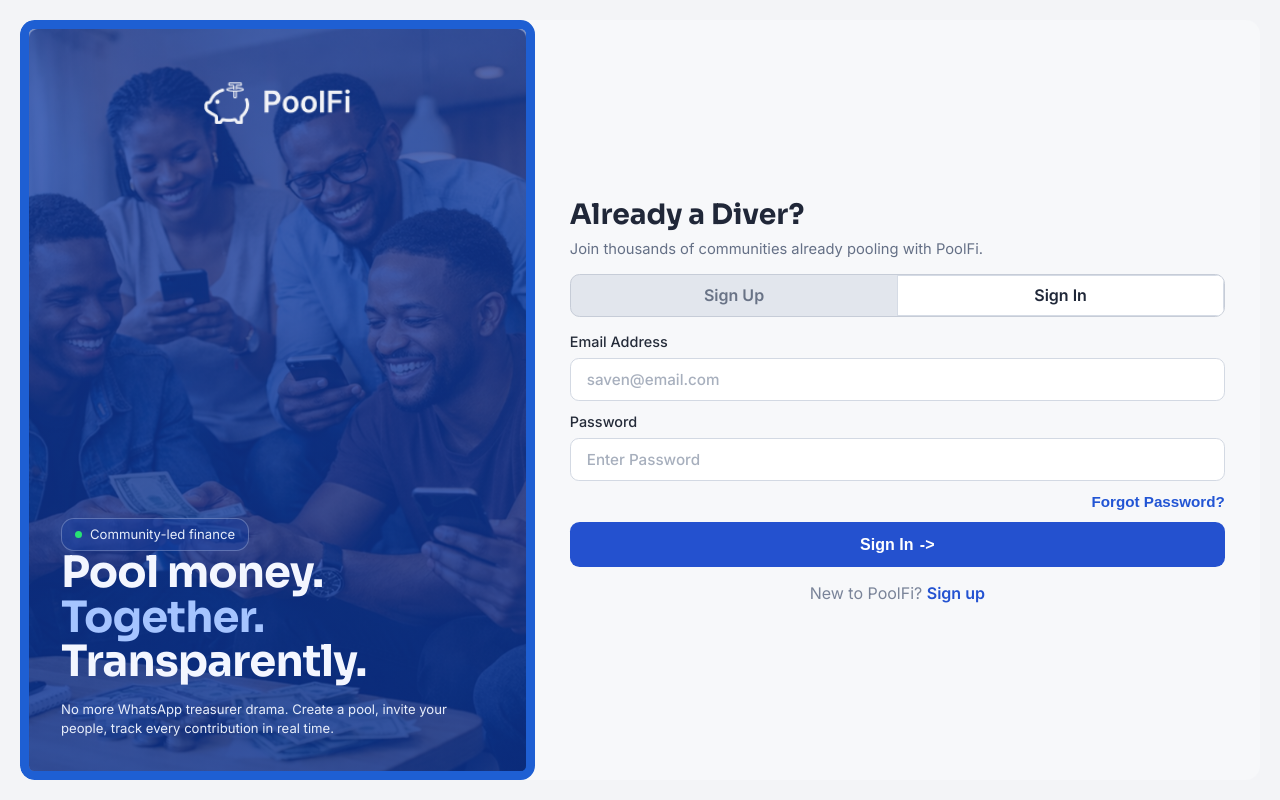
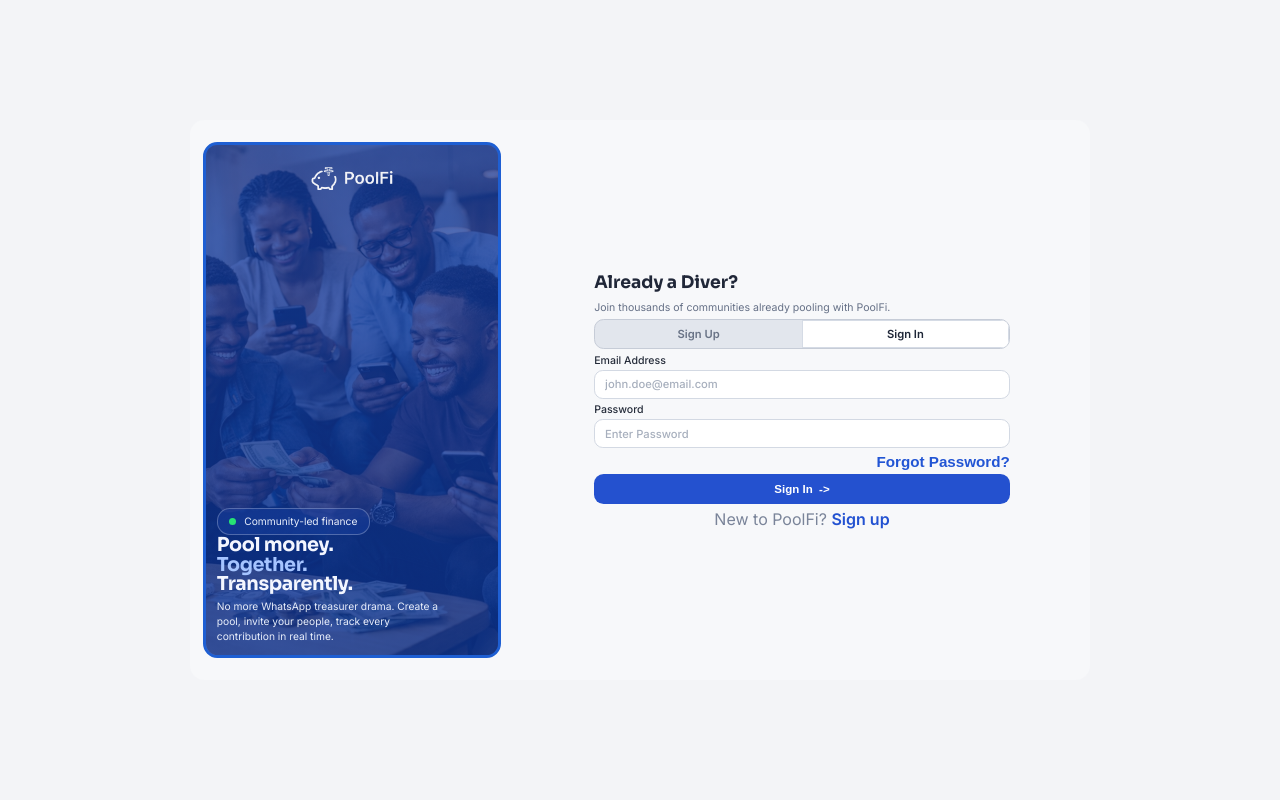
Before and after one commit to Nnadijoshuac/0ghack, a Next.js app: page /login in a window 1280 px wide. Built offline with nearby package versions, Linux system fonts and the light colour scheme.

Commit message:
feat: update login and signup forms with new placeholder values and improve CSS styles for better layout

```diff
--- a/app/globals.css
+++ b/app/globals.css
@@ -436,14 +436,15 @@
 .login-page {
   min-height: 100vh;
   background: #f3f4f7;
-  padding: 1.25rem;
+  padding: 0.75rem;
   display: grid;
   place-items: center;
+  overflow: hidden;
 }
 
 .login-layout {
-  width: min(1360px, 100%);
-  min-height: min(900px, calc(100vh - 2.5rem));
+  width: min(1120px, 100%);
+  height: min(700px, calc(100vh - 1.5rem));
   border-radius: 0.9rem;
   overflow: hidden;
   display: grid;
@@ -453,15 +454,15 @@
 
 .login-visual {
   position: relative;
-  min-height: 560px;
-  border: 9px solid #1e5fd3;
+  min-height: 100%;
+  border: 6px solid #1e5fd3;
   border-radius: 0.9rem;
   overflow: hidden;
   background-image: url("/images/reg-img.png");
   background-size: cover;
   background-position: center top;
   color: #f3f6ff;
-  padding: 2.2rem 2rem 2rem;
+  padding: 1.5rem 1.35rem 1.3rem;
   display: flex;
   flex-direction: column;
   justify-content: space-between;
@@ -493,24 +494,24 @@
 }
 
 .brand-logo {
-  width: min(176px, 46vw);
+  width: min(140px, 38vw);
   height: auto;
 }
 
 .login-copy {
-  max-width: 26rem;
+  max-width: 20rem;
 }
 
 .pill-tag {
-  margin: 0 0 0.75rem;
+  margin: 0 0 0.55rem;
   display: inline-flex;
   align-items: center;
   gap: 0.5rem;
   border: 1px solid rgba(255, 255, 255, 0.26);
   background: rgba(28, 66, 163, 0.46);
   border-radius: 0.8rem;
-  padding: 0.37rem 0.8rem;
-  font-size: 0.72rem;
+  padding: 0.32rem 0.7rem;
+  font-size: 0.68rem;
 }
 
 .pill-tag span {
@@ -523,7 +524,7 @@
 .login-copy h1 {
   margin: 0;
   font-family: var(--font-display), sans-serif;
-  font-size: clamp(1.72rem, 3.7vw, 2.7rem);
+  font-size: clamp(1.35rem, 3vw, 2.05rem);
   line-height: 1.02;
   font-weight: 700;
   letter-spacing: -0.02em;
@@ -534,19 +535,19 @@
 }
 
 .login-copy p {
-  margin: 1rem 0 0;
-  font-size: clamp(0.82rem, 0.92vw, 0.98rem);
+  margin: 0.62rem 0 0;
+  font-size: clamp(0.74rem, 0.8vw, 0.86rem);
   line-height: 1.5;
   color: rgba(239, 245, 255, 0.96);
 }
 
 .login-form-wrap {
-  padding: clamp(1.2rem, 2.8vw, 2.4rem) clamp(1rem, 2.8vw, 2.2rem);
+  padding: clamp(0.75rem, 1.9vw, 1.35rem) clamp(0.65rem, 1.7vw, 1.2rem);
   display: grid;
   align-content: center;
-  gap: var(--auth-gap-lg);
+  gap: 0.7rem;
   width: 100%;
-  max-width: 760px;
+  max-width: 560px;
   margin: 0 auto;
 }
 
@@ -558,14 +559,14 @@
 .login-header h2 {
   margin: 0;
   font-family: var(--font-display), sans-serif;
-  font-size: clamp(1.65rem, 2.2vw, 2.1rem);
+  font-size: clamp(1.45rem, 1.9vw, 1.8rem);
   color: #202738;
 }
 
 .login-header p {
   margin: 0;
   color: #657086;
-  font-size: 0.92rem;
+  font-size: 0.86rem;
 }
 
 .auth-toggle {
@@ -580,9 +581,9 @@
 .auth-tab {
   display: grid;
   place-items: center;
-  height: 2.55rem;
+  height: 2.35rem;
   color: #697386;
-  font-size: 1rem;
+  font-size: 0.94rem;
   font-weight: 600;
 }
 
@@ -594,24 +595,24 @@
 
 .login-form {
   display: grid;
-  gap: var(--auth-gap-md);
+  gap: 0.55rem;
 }
 
 .login-input-group {
   display: grid;
-  gap: 0.5rem;
+  gap: 0.4rem;
   color: #242b39;
-  font-size: 0.9rem;
+  font-size: 0.85rem;
   font-weight: 500;
 }
 
 .login-input-group input {
-  height: 2.7rem;
+  height: 2.45rem;
   border: 1px solid #d3d9e3;
   border-radius: 0.55rem;
-  padding: 0 1rem;
+  padding: 0 0.85rem;
   font: inherit;
-  font-size: 0.95rem;
+  font-size: 0.9rem;
   color: #1f2738;
   background: #fff;
 }
@@ -638,12 +639,12 @@
 .login-submit {
   margin-top: 0;
   width: 100%;
-  height: 2.8rem;
+  height: 2.5rem;
   border: 0;
   border-radius: 0.6rem;
   background: #2451cf;
   color: #fff;
-  font-size: 1rem;
+  font-size: 0.94rem;
   font-weight: 600;
   display: inline-flex;
   justify-content: center;
@@ -667,18 +668,19 @@
 .signup-page {
   min-height: 100vh;
   background: #f3f4f7;
-  padding: 1.25rem;
+  padding: 0.75rem;
   display: grid;
   place-items: center;
+  overflow: hidden;
 }
 
 .signup-form-wrap {
-  padding: clamp(1.2rem, 2.8vw, 2.4rem) clamp(1rem, 2.8vw, 2.2rem);
+  padding: clamp(0.75rem, 1.9vw, 1.35rem) clamp(0.65rem, 1.7vw, 1.2rem);
   display: grid;
   align-content: start;
-  gap: var(--auth-gap-lg);
+  gap: 0.7rem;
   width: 100%;
-  max-width: 760px;
+  max-width: 620px;
   margin: 0 auto;
 }
 
@@ -727,7 +729,7 @@
 
 .signup-form {
   display: grid;
-  gap: var(--auth-gap-md);
+  gap: 0.55rem;
 }
 
 .two-col {
@@ -874,6 +876,104 @@
   margin: 0 auto;
 }
 
+@media (min-width: 981px) {
+  .login-layout {
+    width: min(900px, 100%);
+    height: min(560px, calc(100vh - 0.6rem));
+    grid-template-columns: 36% 64%;
+    align-items: center;
+  }
+
+  .login-visual {
+    border-width: 3px;
+    padding: 0.72rem 0.68rem 0.62rem;
+    width: 92%;
+    height: 92%;
+    min-height: 0;
+    justify-self: center;
+    align-self: center;
+  }
+
+  .brand-logo {
+    width: 98px;
+  }
+
+  .login-copy {
+    max-width: 14.5rem;
+  }
+
+  .login-copy h1 {
+    font-size: clamp(0.88rem, 1.5vw, 1.28rem);
+  }
+
+  .login-copy p {
+    margin-top: 0.3rem;
+    font-size: 0.64rem;
+  }
+
+  .login-form-wrap,
+  .signup-form-wrap,
+  .pin-form-wrap {
+    max-width: 430px;
+    padding: 0.38rem 0.45rem;
+    gap: 0.3rem;
+    justify-self: center;
+    align-self: center;
+  }
+
+  .login-form-wrap {
+    align-content: center;
+  }
+
+  .login-header h2,
+  .signup-header h2 {
+    font-size: 1.08rem;
+  }
+
+  .login-header p,
+  .signup-header p {
+    font-size: 0.66rem;
+  }
+
+  .auth-tab {
+    height: 1.75rem;
+    font-size: 0.7rem;
+  }
+
+  .login-form,
+  .signup-form {
+    gap: 0.28rem;
+  }
+
+  .login-input-group,
+  .signup-input-group {
+    gap: 0.18rem;
+    font-size: 0.66rem;
+  }
+
+  .login-input-group input,
+  .signup-input-group input {
+    height: 1.82rem;
+    font-size: 0.7rem;
+    padding-left: 0.62rem;
+    padding-right: 0.62rem;
+  }
+
+  .signup-submit,
+  .login-submit {
+    height: 1.85rem;
+    font-size: 0.72rem;
+  }
+
+  .field-note,
+  .wallet-auth-note,
+  .signin-note,
+  .terms-note {
+    font-size: 0.62rem;
+    margin: 0;
+  }
+}
+
 .pin-step span.active {
   width: 1.45rem;
 }
--- a/app/login/page.tsx
+++ b/app/login/page.tsx
@@ -92,7 +92,7 @@
               Email Address
               <input
                 type="email"
-                placeholder="saven@email.com"
+                placeholder="john.doe@email.com"
                 value={email}
                 onChange={(event) => setEmail(event.target.value)}
               />
```
Also changed, not shown: app/signup/page.tsx (+7 -7 lines), lib/backend/contracts.ts (+20 -0 lines).
